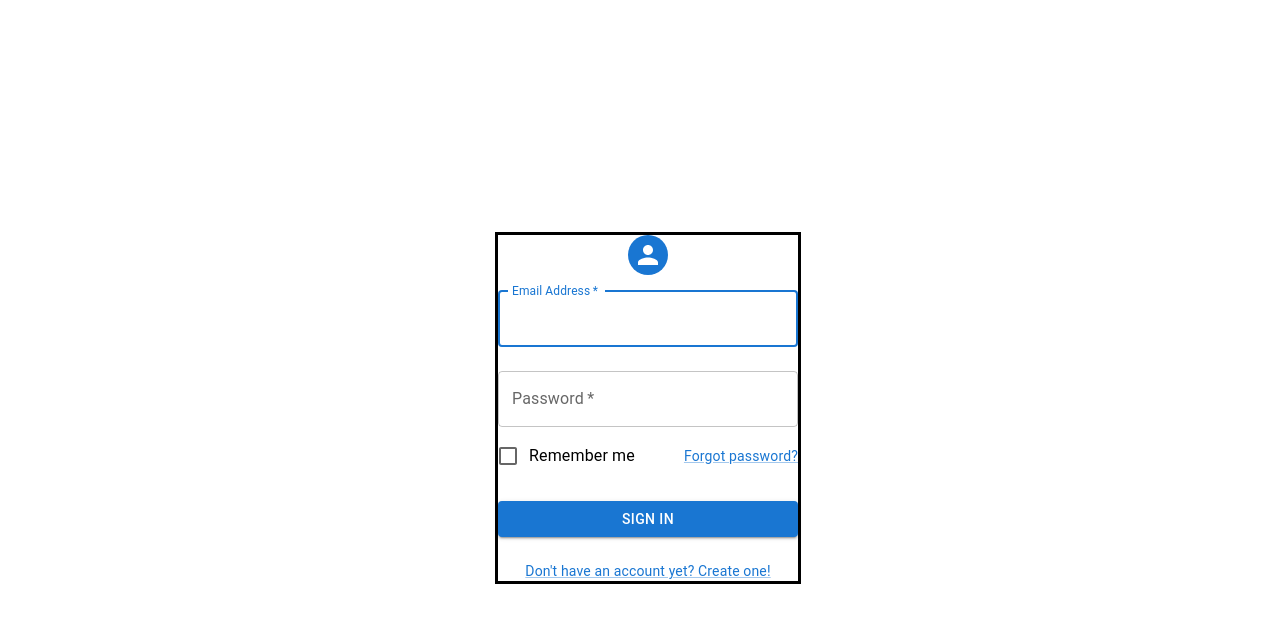
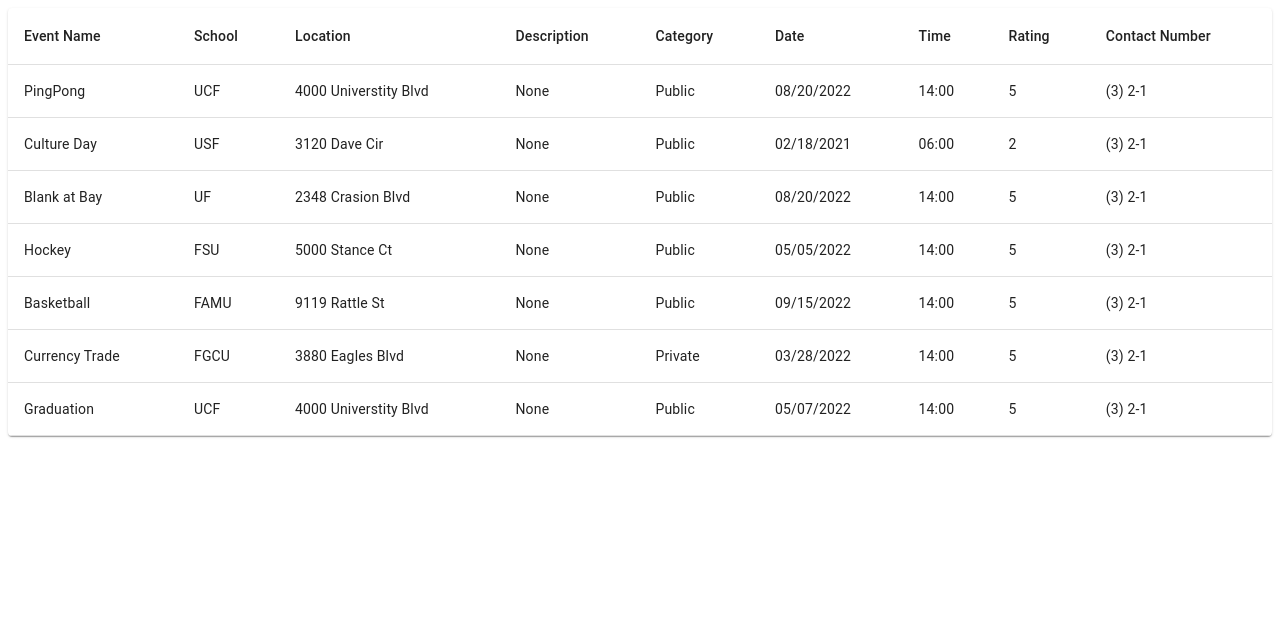
Before and after one commit to MorandR/Event-Planner, a React (Create React App) app in the folder frontend/: page / in a window 1280 px wide. Shown: the top 622 px of the page. Built offline with nearby package versions, Linux system fonts and the light colour scheme.

Commit message:
Created Table in Dashboard
Updated server port
Created event table

```diff
--- a/frontend/src/App.jsx
+++ b/frontend/src/App.jsx
@@ -10,10 +10,10 @@ export default function App() {
 
     <Router>
       <Routes>
-         {/* <Route path="/dashboard" element={<Dashboard />}/> */}
+         <Route path="/dashboard" element={<Dashboard />}/>
          <Route path="/login" element={<LoginPage/>}/>
          <Route path="/register" element={<RegisterPage/>}/>
-         <Route path="/" element={<LoginPage />}/>
+         <Route path="/" element={<Dashboard/>}/>
 
       </Routes>
     </Router>
--- a/frontend/src/Auth/Dashboard.jsx
+++ b/frontend/src/Auth/Dashboard.jsx
@@ -0,0 +1,81 @@
+import {
+  Paper,
+  Table,
+  TableBody,
+  TableCell,
+  TableContainer,
+  TableHead,
+  TableRow,
+} from "@mui/material";
+import { Box } from "@mui/system";
+import ExpandMoreIcon from "@mui/icons-material/ExpandMore";
+import { useState } from "react";
+import axios from "axios";
+import { useNavigate } from "react-router";
+import CustomButton from "../UI/Button";
+
+export default function Dashboard(props) {
+  const columns = [
+    { field: "name", label: "Event Name", minwidth: 100 },
+    { field: "school", label: "School", minwidth: 100 },
+    { field: "loc", label: "Location", minwidth: 100 },
+    { field: "desc", label: "Description", minwidth: 100 },
+    { field: "cat", label: "Category", minwidth: 100 },
+    { field: "date", label: "Date", minwidth: 100 },
+    { field: "time", label: "Time", minwidth: 100 },
+    { field: "rate", label: "Rating", minwidth: 100 },
+    { field: "number", label: "Contact Number", minwidth: 100, format:(value) => value.toLocaleString('en-US')},
+  ];
+
+
+  const formatNumber = (number) =>{
+    number.match('/(\w{3})(\w{3})(\w{4})/g')
+    return `(${number[0]}) ${number[1]}-${number[2]}`;
+  }
+
+
+  const rows = [
+    {name: "PingPong", school:"UCF", loc: "4000 Universtity Blvd", desc: 'None', cat: "Public", date: "08/20/2022", time: "14:00", rate: '5', number: formatNumber('321gethelp')},
+    {name: "Culture Day", school:"USF", loc: "3120 Dave Cir", desc: 'None', cat: "Public", date: "02/18/2021", time: "06:00", rate: '2', number: formatNumber('321gethelp')},
+    {name: "Blank at Bay", school:"UF", loc: "2348 Crasion Blvd", desc: 'None', cat: "Public", date: "08/20/2022", time: "14:00", rate: '5', number: formatNumber('321gethelp')},
+    {name: "Hockey", school:"FSU", loc: "5000 Stance Ct", desc: 'None', cat: "Public", date: "05/05/2022", time: "14:00", rate: '5', number: formatNumber('321gethelp')},
+    {name: "Basketball", school:"FAMU", loc: " 9119 Rattle St", desc: 'None', cat: "Public", date: "09/15/2022", time: "14:00", rate: '5', number: formatNumber('321gethelp')},
+    {name: "Currency Trade", school:"FGCU", loc: "3880 Eagles Blvd", desc: 'None', cat: "Private", date: "03/28/2022", time: "14:00", rate: '5', number: formatNumber('321gethelp')},
+    {name: "Graduation", school:"UCF", loc: "4000 Universtity Blvd", desc: 'None', cat: "Public", date: "05/07/2022", time: "14:00", rate: '5', number: formatNumber('321gethelp')},
+  ];
+
+  return (
+
+
+    <TableContainer component={Paper}>
+      <Table
+        sx={{ width: "80% vw", height: "90% vh" }}
+        aria-label="simple table"
+      >
+        <TableHead>
+          <TableRow>
+            {columns.map((col) => (
+              <TableCell key={col.field}>{col.label}</TableCell>
+            ))}
+          </TableRow>
+        </TableHead>
+        <TableBody>
+         {rows.map((row) => {
+                return (
+                  <TableRow hover role='checkbox' tabIndex={-1} key={row.code}>
+                    {columns.map((col) => {
+                      const value = row[col.field];
+                      return (
+                        <TableCell key={col.field} align={col.align}>
+                          {col.format ? col.format(value) : value}
+                        </TableCell>
+                      );
+                    })}
+                  </TableRow>
+                );
+              })}
+        </TableBody>
+      </Table>
+    </TableContainer>
+  );
+}
--- a/frontend/src/Auth/RegisterPage.jsx
+++ b/frontend/src/Auth/RegisterPage.jsx
@@ -16,11 +16,10 @@ import ExpandMoreIcon from "@mui/icons-material/ExpandMore";
 import { useState } from "react";
 import axios from "axios";
 import { useNavigate } from "react-router";
-// import schoool_names from "../../backend/routes/index.js"
 import CustomButton from "../UI/Button";
-// import router from "../../../backend/routes";
-// const db = require('../config');
-let x = 0;
+
+const url = `http://localhost:5000/api`
+
 
 export default function RegisterPage(props) {
   const navigate = useNavigate();
@@ -40,9 +39,10 @@ export default function RegisterPage(props) {
 
   const [names, setNames] = useState([])
   const [loading, setLoading] = useState(false)
+
   const getSchoolList = () => {
   setLoading(true)
-  axios.get("http://localhost:5000/api/grabUnivNames/")
+  axios.get(`${url}/grabUnivNames/`)
       .then((res) => {
 
         // schoolList =  JSON.stringify(res.data.msg)
@@ -85,7 +85,7 @@ export default function RegisterPage(props) {
     console.log(data);
 
     axios
-      .post("http://localhost:5000/api/register/", data)
+      .post(`${url}/register/`, data)
       .then((res) => {
         console.log(res);
         navigate("/login");
```
